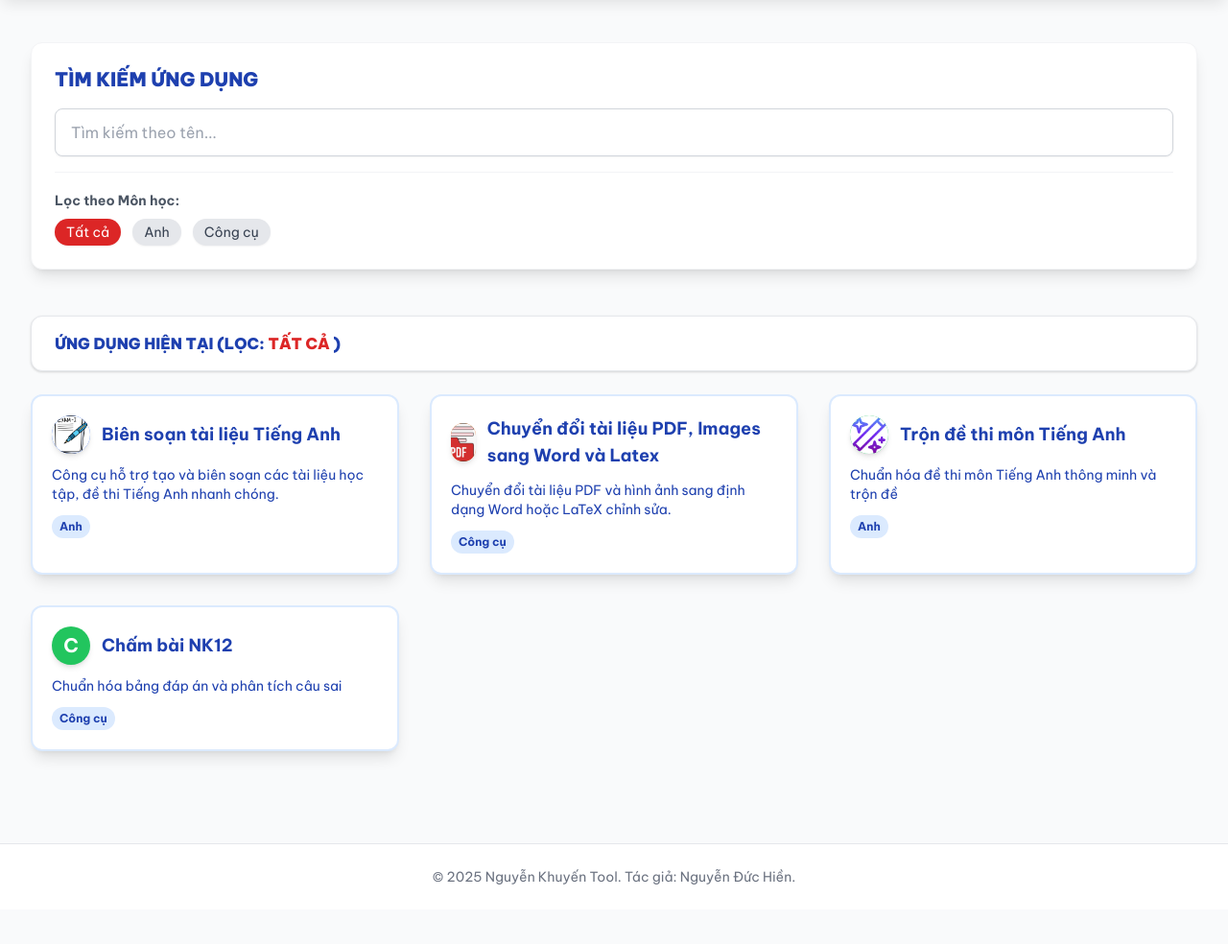
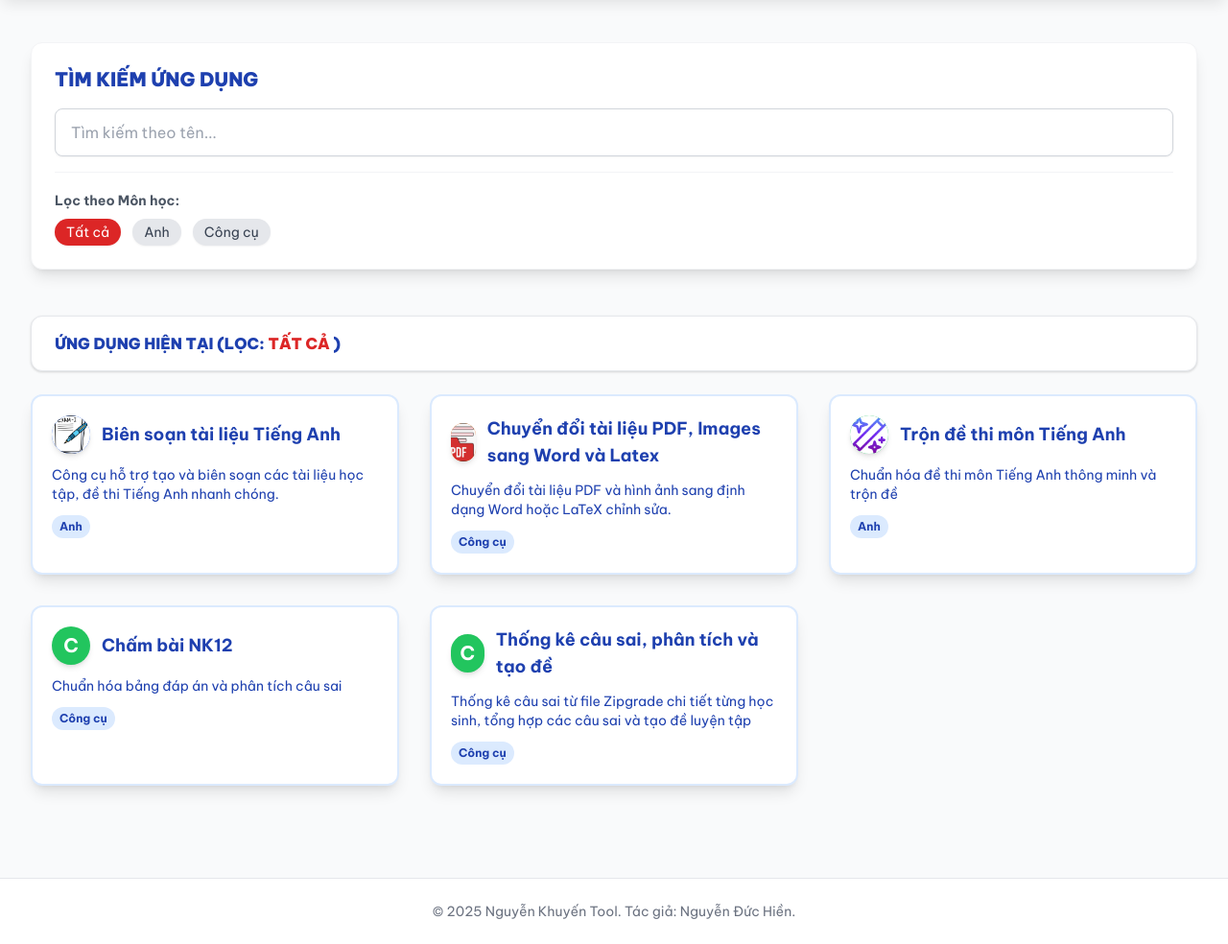
Before and after one commit to hiennguyenduc1996-lang/NGUYENKHUYENTOOL-WEBSITE, a plain HTML site: page index.html in a window 1280 px wide. Shown: the part 72-1056 px from the top of the page at 96% size. Before the commit the page ends 1020 px from the top, so only its background shows below. Drawn offline with nearby package versions, Linux system fonts and the light colour scheme.

Commit message:
Update index.html

```diff
--- a/index.html
+++ b/index.html
@@ -157,6 +157,15 @@
                 subject: "Công cụ",
                 textColor: "text-dark-blue"
             },
+            {
+                name: "Thống kê câu sai, phân tích và tạo đề",
+                description: "Thống kê câu sai từ file Zipgrade chi tiết từng học sinh, tổng hợp các câu sai và tạo đề luyện tập",
+                url: "https://congcunk12chambai.vercel.app/",
+                icon: "images/iconapp5.png",
+                color: "bg-green-500",
+                subject: "Công cụ",
+                textColor: "text-dark-blue"
+            },
         ];
 
         const appContainer = document.getElementById('app-container');
```
